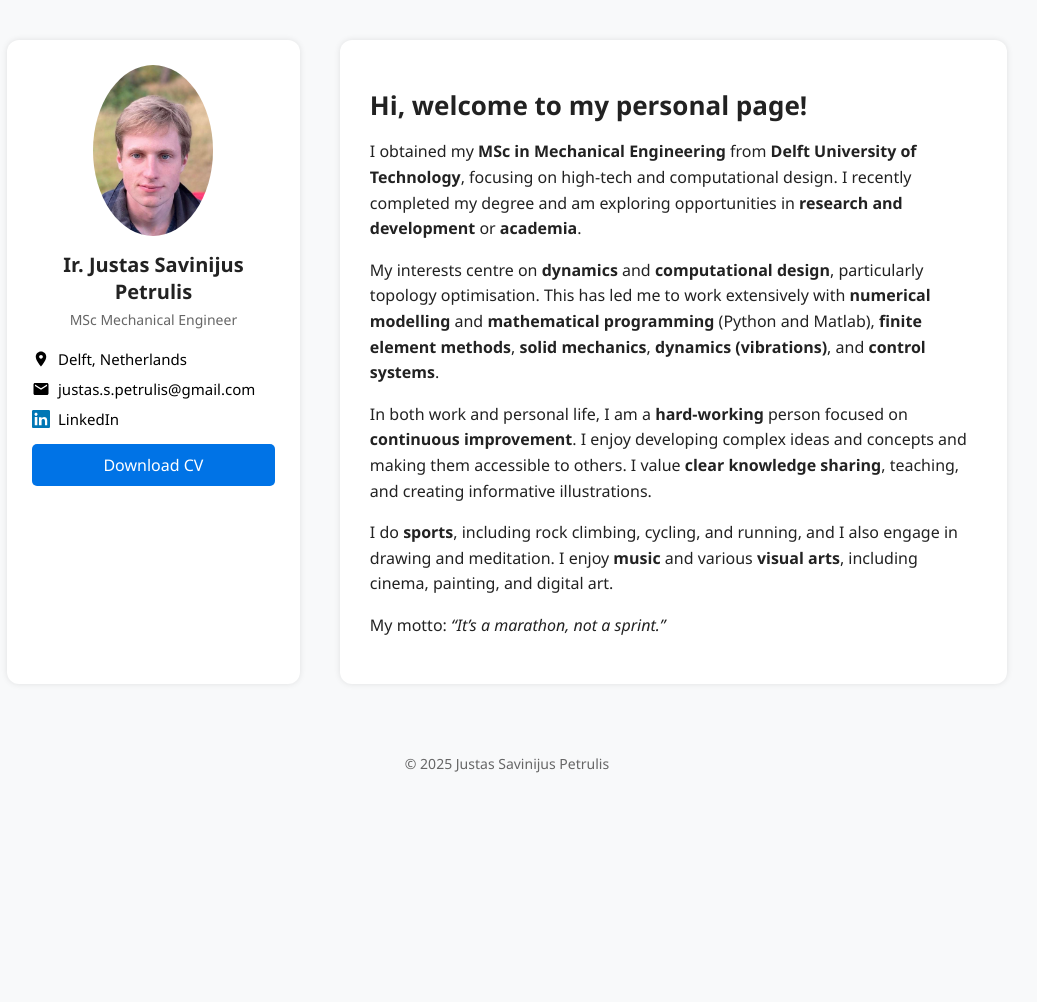
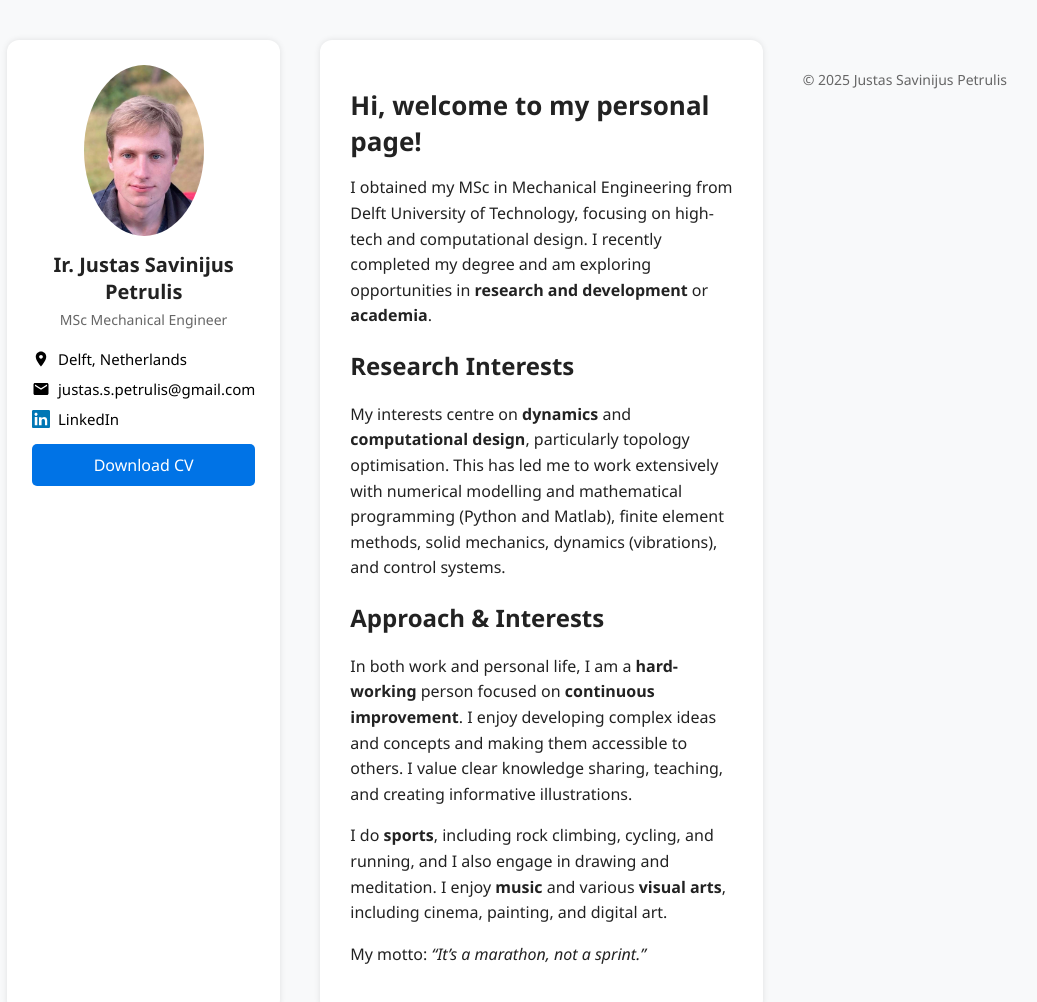
Before and after one commit to JSPetrulis/My-profile, a plain HTML site: page index.html in a window 1280 px wide. Shown: the whole page, without its empty margins (133-1170 px from the left). Before the commit the page ends 803 px from the top, so only its background shows below. Drawn offline with Linux system fonts and the light colour scheme.

Commit message:
Update index.html

```diff
--- a/index.html
+++ b/index.html
@@ -165,18 +165,18 @@
     <div class="content">
       <h1>Hi, welcome to my personal page!</h1>
 
-      <p>I obtained my <strong>MSc in Mechanical Engineering</strong> from <strong>Delft University of Technology</strong>, focusing on high-tech and computational design. I recently completed my degree and am exploring opportunities in <strong>research and development</strong> or <strong>academia</strong>.</p>
+      <p>I obtained my MSc in Mechanical Engineering from Delft University of Technology, focusing on high-tech and computational design. I recently completed my degree and am exploring opportunities in <strong>research and development</strong> or <strong>academia</strong>.</p>
 
-      <p>My interests centre on <strong>dynamics</strong> and <strong>computational design</strong>, particularly topology optimisation. This has led me to work extensively with <strong>numerical modelling</strong> and <strong>mathematical programming</strong> (Python and Matlab), <strong>finite element methods</strong>, <strong>solid mechanics</strong>, <strong>dynamics (vibrations)</strong>, and <strong>control systems</strong>.</p>
+      <h2>Research Interests</h2>
+      <p>My interests centre on <strong>dynamics</strong> and <strong>computational design</strong>, particularly topology optimisation. This has led me to work extensively with numerical modelling and mathematical programming (Python and Matlab), finite element methods, solid mechanics, dynamics (vibrations), and control systems.</p>
 
-      <p>In both work and personal life, I am a <strong>hard-working</strong> person focused on <strong>continuous improvement</strong>. I enjoy developing complex ideas and concepts and making them accessible to others. I value <strong>clear knowledge sharing</strong>, teaching, and creating informative illustrations.</p>
+      <h2>Approach & Interests</h2>
+      <p>In both work and personal life, I am a <strong>hard-working</strong> person focused on <strong>continuous improvement</strong>. I enjoy developing complex ideas and concepts and making them accessible to others. I value clear knowledge sharing, teaching, and creating informative illustrations.</p>
 
       <p>I do <strong>sports</strong>, including rock climbing, cycling, and running, and I also engage in drawing and meditation. I enjoy <strong>music</strong> and various <strong>visual arts</strong>, including cinema, painting, and digital art.</p>
 
       <p>My motto: <em>“It’s a marathon, not a sprint.”</em></p>
-    </div>
   </div>
-
   <footer>
     © 2025 Justas Savinijus Petrulis
   </footer>
```
